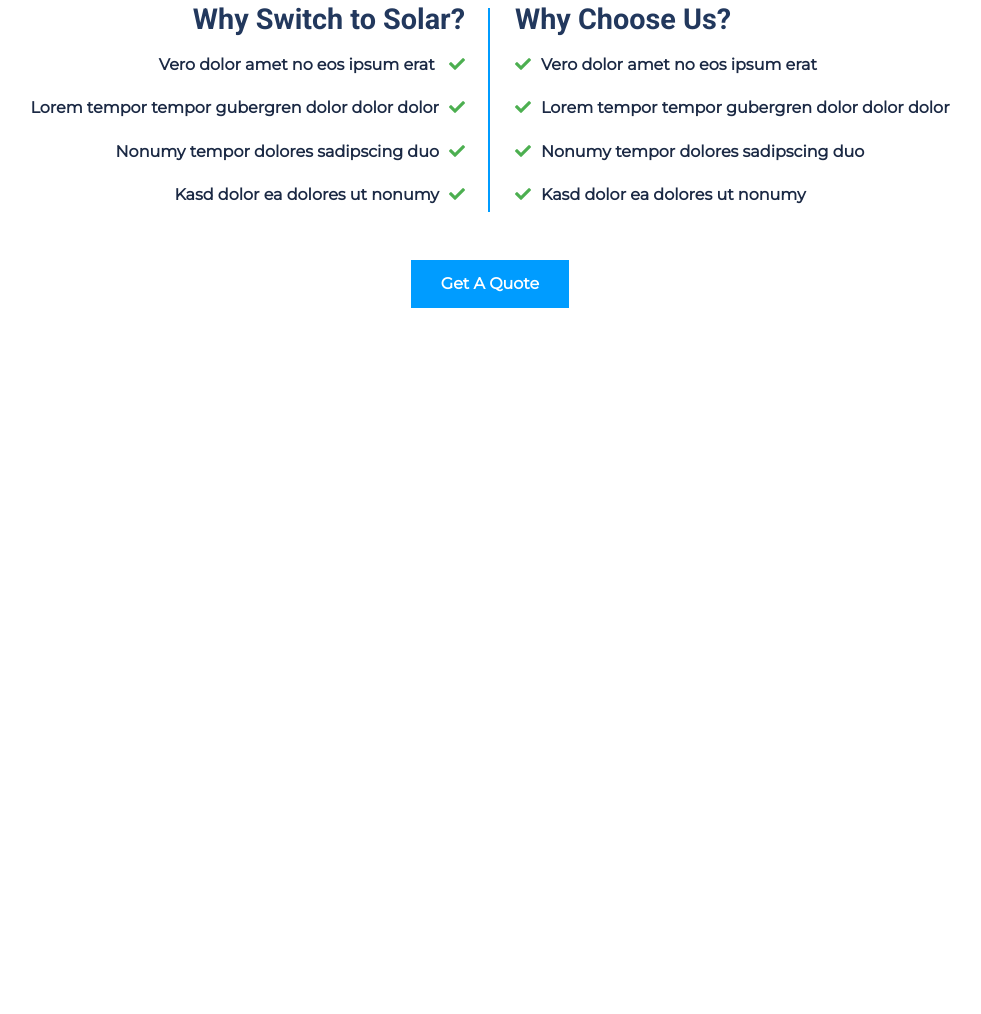
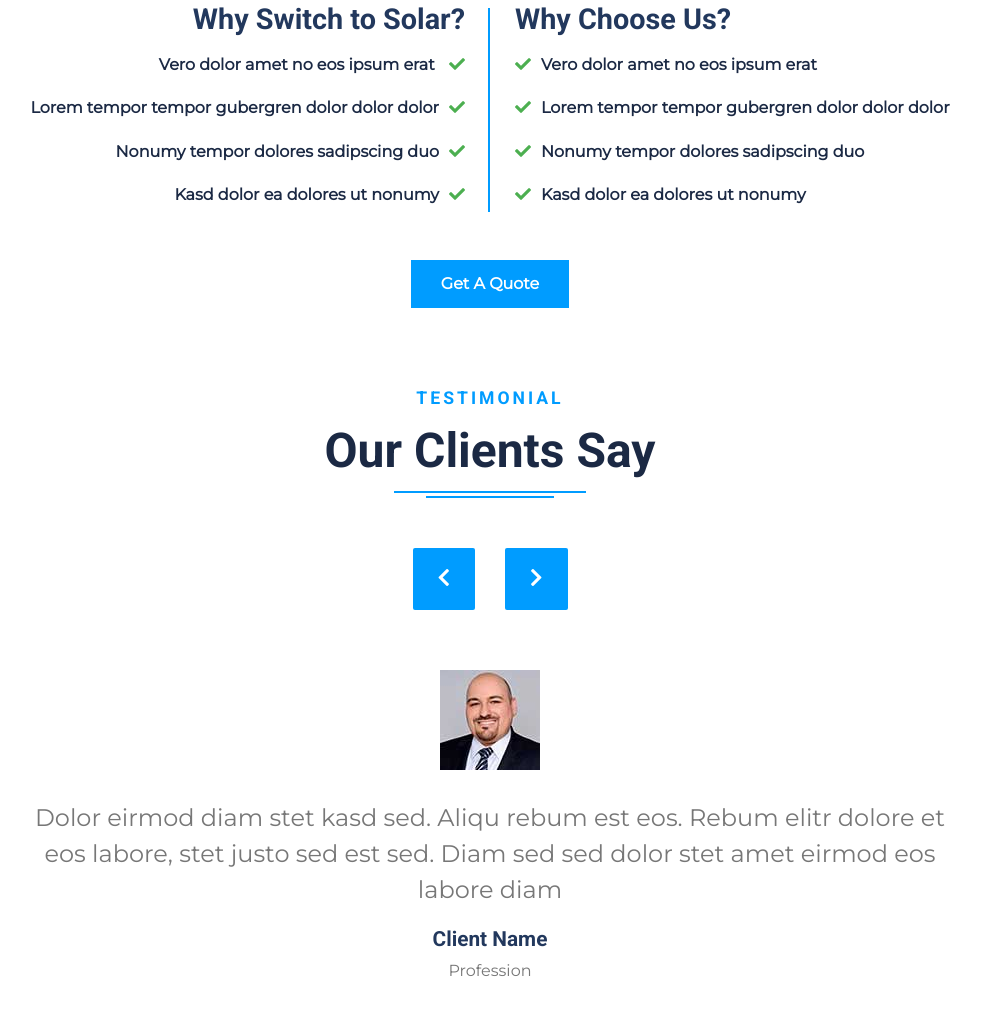
Before and after one commit to HakikiAhmedDjeber/Solar, a plain HTML site: page index.html in a window 1280 px wide. Shown: the part 4371-5385 px from the top of the page, without its empty margins (150-1131 px from the left). Before the commit the page ends 4759 px from the top, so only its background shows below. Drawn offline with Linux system fonts and the light colour scheme.

Commit message:
add testmonial section

```diff
--- a/Style/style.css
+++ b/Style/style.css
@@ -387,21 +387,21 @@ h4 {
   position: relative;
   z-index: 2;
 }
-.project .container .swipe {
+.swipe {
   display: flex;
   justify-content: center;
   margin: 0 0 40px;
   gap: 30px;
 }
-.project .container .swipe .left,
-.project .container .swipe .right {
+.swipe .left,
+.swipe .right {
   background: white;
   padding: 20px 25px;
   cursor: pointer;
   border-radius: 2px;
 }
-.project .container .swipe .left i,
-.project .container .swipe .right i {
+.swipe .left i,
+.swipe .right i {
   font-size: 20px;
   color: var(--blue-color);
 }
@@ -592,3 +592,43 @@ h4 {
   display: block;
 }
 /* end FAQS */
+/* start testmonial */
+.testmonial {
+  margin: 80px 0;
+}
+.testmonial .container {
+  display: flex;
+  flex-direction: column;
+  gap: 20px;
+  align-items: center;
+}
+.testmonial .container .swipe div {
+  background: var(--blue-color);
+}
+.testmonial .container .swipe div i {
+  color: white;
+}
+.testmonial .container .slider {
+  max-width: 80%;
+}
+.testmonial .slider .client {
+  display: flex;
+  flex-direction: column;
+  align-items: center;
+  text-align: center;
+}
+.testmonial .slider .client p {
+  margin: 30px 0 20px;
+  line-height: 1.5;
+  font-size: 1.5em;
+  color: #777;
+}
+.testmonial .slider .client h4 {
+  color: var(--dark-blue);
+  font-size: 1.3em;
+  margin-bottom: 10px;
+}
+.testmonial .slider .client span {
+  color: #777;
+}
+/* end testmonial */
--- a/index.html
+++ b/index.html
@@ -235,5 +235,39 @@
       </div>
       <button class="q">Get A Quote</button>
     </div>
+    <div class="testmonial">
+      <div class="heading_title">
+        <h4>TESTIMONIAL</h4>
+        <p>Our Clients Say</p>
+      </div>
+      <div class="container">
+        <div class="swipe">
+          <div class="left"><i class="fa-solid fa-chevron-left"></i></div>
+          <div class="right"><i class="fa-solid fa-chevron-right"></i></div>
+        </div>
+        <div class="slider">
+          <div class="client">
+            <img src="./images/testimonial-1.jpg" alt="">
+            <p>Dolor eirmod diam stet kasd sed.
+               Aliqu rebum est eos. Rebum elitr dolore et eos labore,
+                stet justo sed est sed. Diam sed sed dolor stet
+                amet eirmod eos labore diam
+            </p>
+            <h4>Client Name</h4>
+            <span>Profession</span>
+          </div>
+          <!-- <div class="client">
+            <img src="./images/testimonial-2.jpg" alt="">
+            <p>Dolor eirmod diam stet kasd sed.
+               Aliqu rebum est eos. Rebum elitr dolore et eos labore,
+                stet justo sed est sed. Diam sed sed dolor stet
+                amet eirmod eos labore diam
+            </p>
+            <h4>Client Name</h4>
+            <span>Profession</span>
+          </div> -->
+        </div>
+      </div>
+    </div>
   </body>
 </html>
```
